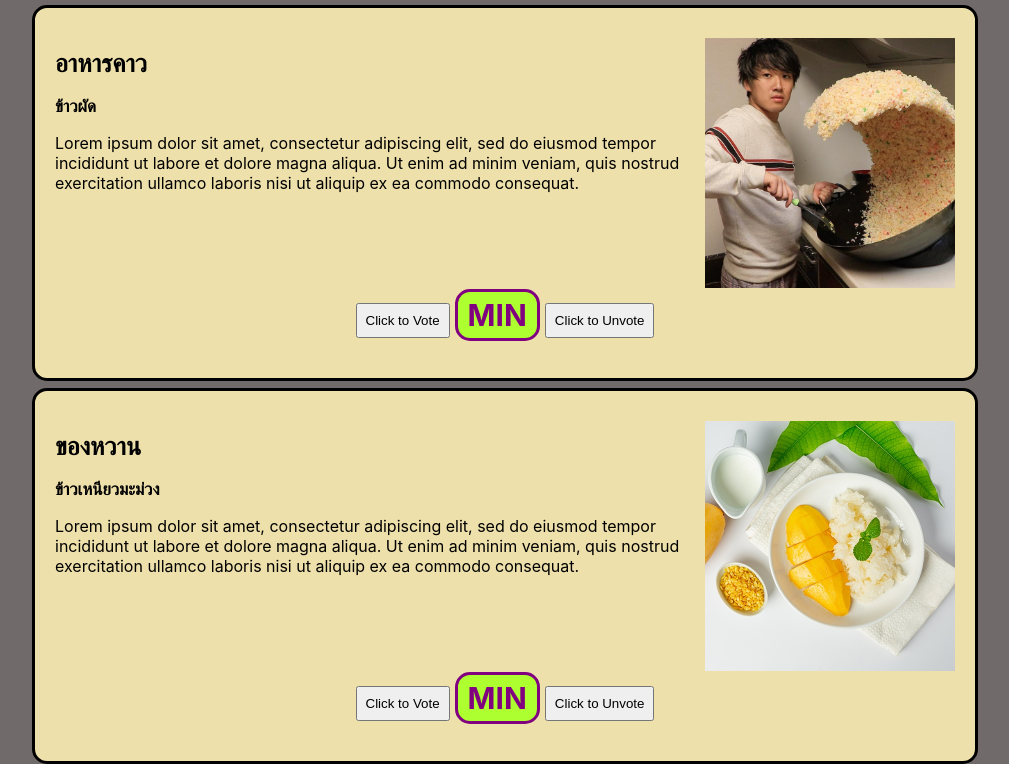
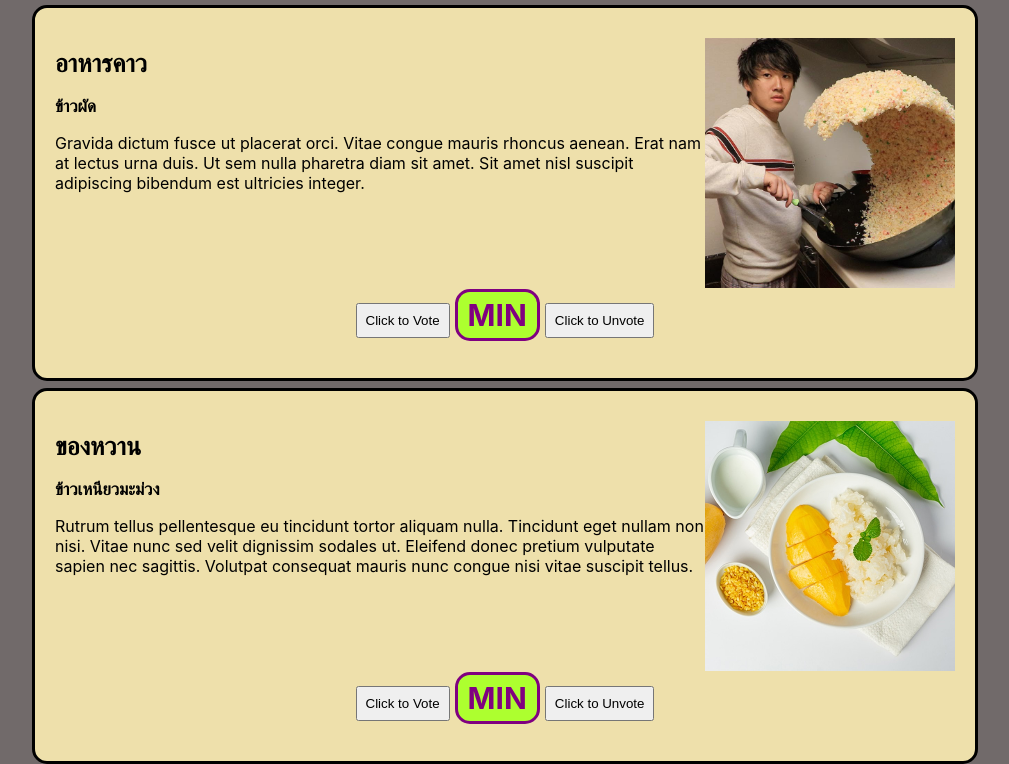
Before and after one commit to 16sakuraa/WebApp, a React (Create React App) app in the folder Lab5_React/lab5/: page / in a window 1280 px wide. Shown: the part 461-1225 px from the top of the page, without its empty margins (135-1144 px from the left). Built offline with nearby package versions, Linux system fonts and the light colour scheme.

Commit message:
random changes

```diff
--- a/Lab5_React/lab5/src/index.js
+++ b/Lab5_React/lab5/src/index.js
@@ -40,7 +40,7 @@ const Box2 = () => {
         imgAlt="Fried Rice"
         headerText="อาหารคาว"
         subHeaderText="ข้าวผัด"
-        mainText="Lorem ipsum dolor sit amet, consectetur adipiscing elit, sed do eiusmod tempor incididunt ut labore et dolore magna aliqua. Ut enim ad minim veniam, quis nostrud exercitation ullamco laboris nisi ut aliquip ex ea commodo consequat."/>
+        mainText="Gravida dictum fusce ut placerat orci. Vitae congue mauris rhoncus aenean. Erat nam at lectus urna duis. Ut sem nulla pharetra diam sit amet. Sit amet nisl suscipit adipiscing bibendum est ultricies integer."/>
     </div>
   );
 };
@@ -54,7 +54,7 @@ const Box3 = () => {
         imgAlt="Mango Sticky Rice"
         headerText="ของหวาน"
         subHeaderText="ข้าวเหนียวมะม่วง"
-        mainText="Lorem ipsum dolor sit amet, consectetur adipiscing elit, sed do eiusmod tempor incididunt ut labore et dolore magna aliqua. Ut enim ad minim veniam, quis nostrud exercitation ullamco laboris nisi ut aliquip ex ea commodo consequat."/>
+        mainText="Rutrum tellus pellentesque eu tincidunt tortor aliquam nulla. Tincidunt eget nullam non nisi. Vitae nunc sed velit dignissim sodales ut. Eleifend donec pretium vulputate sapien nec sagittis. Volutpat consequat mauris nunc congue nisi vitae suscipit tellus."/>
     </div>
   );
 };
```
